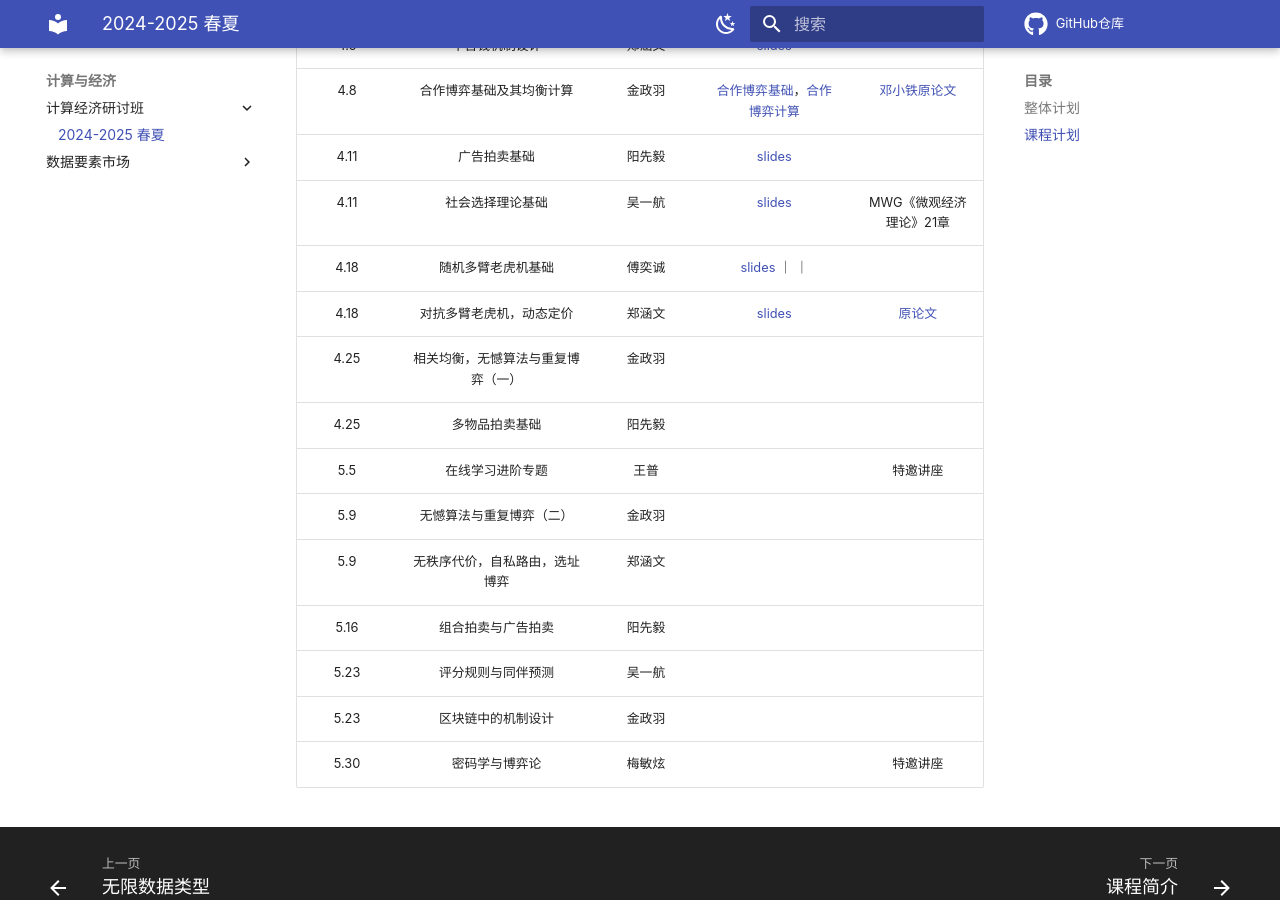
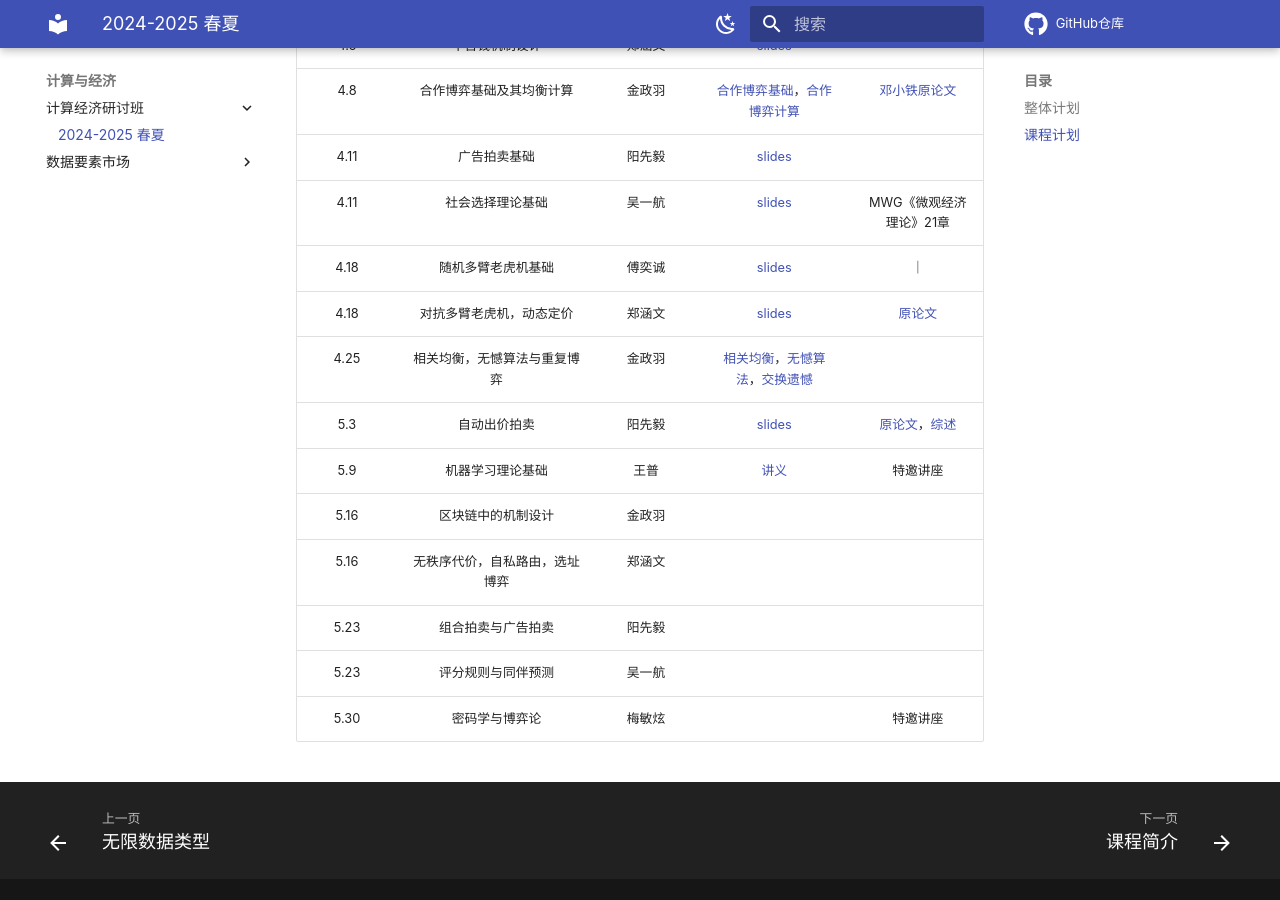
Before and after one commit to yhwu-is/Teach, an MkDocs documentation site: the page built from docs/ec/seminar/25sp.md, in a window 1280 px wide and 900 px high, scrolled down 1644 px. Built offline with MkDocs 1.6.1 and Material for MkDocs 9.7.7, drawn with Linux system fonts in a browser that asks for light colours; comment, search, counter and statistics services are not loaded.

Commit message:
docs: 更新EC讨论班

```diff
--- a/docs/ec/seminar/25sp.md
+++ b/docs/ec/seminar/25sp.md
@@ -44,14 +44,13 @@
 | 4.8 | 合作博弈基础及其均衡计算 | 金政羽 | [合作博弈基础](25sp/cooperative01.pdf)，[合作博弈计算](25sp/cooperative02.pdf) | [邓小铁原论文](25sp/On%20the%20Complexity%20of%20Cooperative%20Solution%20Concepts.pdf) |
 | 4.11 | 广告拍卖基础 | 阳先毅 | [slides](25sp/ad%20auction.pdf) |  |
 | 4.11 | 社会选择理论基础 | 吴一航 | [slides](25sp/25sp-lec7-social.pdf) | MWG《微观经济理论》21章 |
-| 4.18 | 随机多臂老虎机基础 | 傅奕诚 | [slides](25sp/EC_seminar_MAB.pdf) ｜  ｜
+| 4.18 | 随机多臂老虎机基础 | 傅奕诚 | [slides](25sp/EC_seminar_MAB.pdf) |  ｜
 | 4.18 | 对抗多臂老虎机，动态定价 | 郑涵文 | [slides](25sp/25sp-04-multi_armed_bandit.pdf) | [原论文](25sp/The%20Value%20of%20Knowing%20a%20Demand%20Curve-%20Bounds%20on%20Regret%20for%20On-line%20Posted-Price%20Auctions.pdf) |
-| 4.25 | 相关均衡，无憾算法与重复博弈（一） | 金政羽 |  |  |
-| 4.25 | 多物品拍卖基础 | 阳先毅 |  |  |
-| 5.5 | 在线学习进阶专题 | 王普 |  | 特邀讲座 |
-| 5.9 | 无憾算法与重复博弈（二） | 金政羽 |  |  |
-| 5.9 | 无秩序代价，自私路由，选址博弈 | 郑涵文 |  |  |
-| 5.16 | 组合拍卖与广告拍卖 | 阳先毅 |  |  |
+| 4.25 | 相关均衡，无憾算法与重复博弈 | 金政羽 | [相关均衡](25sp/相关均衡.pdf)，[无憾算法](25sp/lec8-mwu.pdf)，[交换遗憾](25sp/lec9-swapR.pdf) |  |
+| 5.3 | 自动出价拍卖 | 阳先毅 | [slides](25sp/auto_bidding.pdf) | [原论文](25sp/Autobidding%20with%20Constraints.pdf)，[综述](25sp/Auto-bidding%20and%20Auctions%20in%20Online%20Advertising-%20A%20Survey.pdf) |
+| 5.9 | 机器学习理论基础 | 王普 | [讲义](https://note.v1ceversaa.cc/AI/ML%20Theory/) | 特邀讲座 |
+| 5.16 | 区块链中的机制设计 | 金政羽 |  |  |
+| 5.16 | 无秩序代价，自私路由，选址博弈 | 郑涵文 |  |  |
+| 5.23 | 组合拍卖与广告拍卖 | 阳先毅 |  |  |
 | 5.23 | 评分规则与同伴预测 | 吴一航 |  |  |
-| 5.23 | 区块链中的机制设计 | 金政羽 |  |  |
 | 5.30 | 密码学与博弈论 | 梅敏炫 |  | 特邀讲座 |
```
Also changed, not shown: 7 other files.
